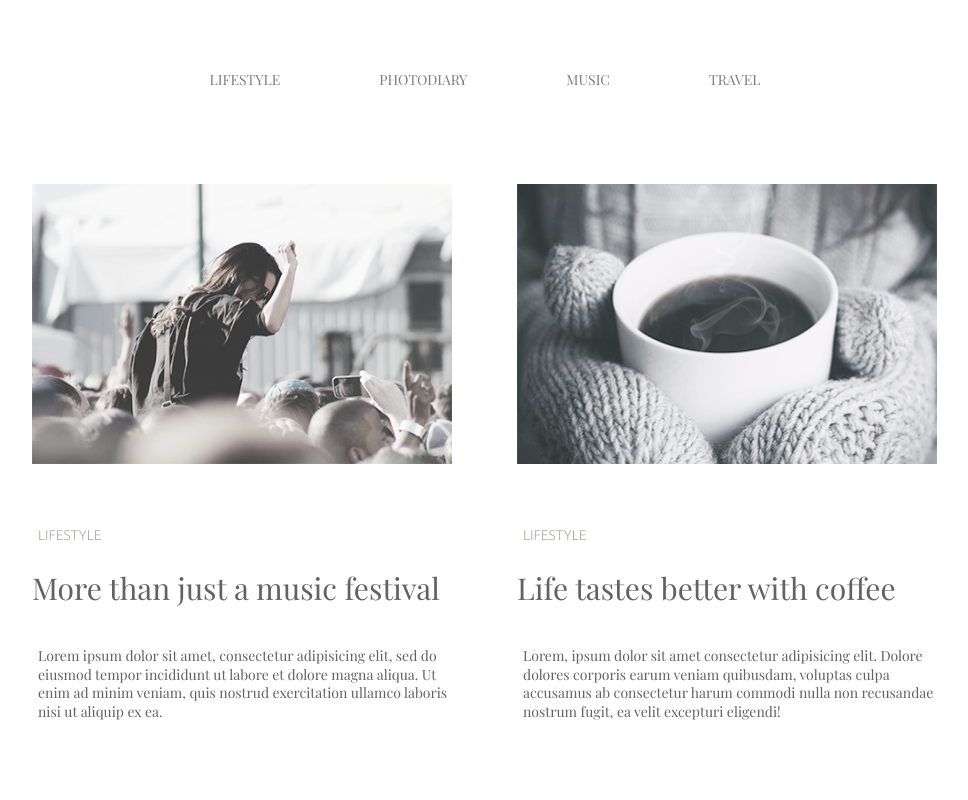
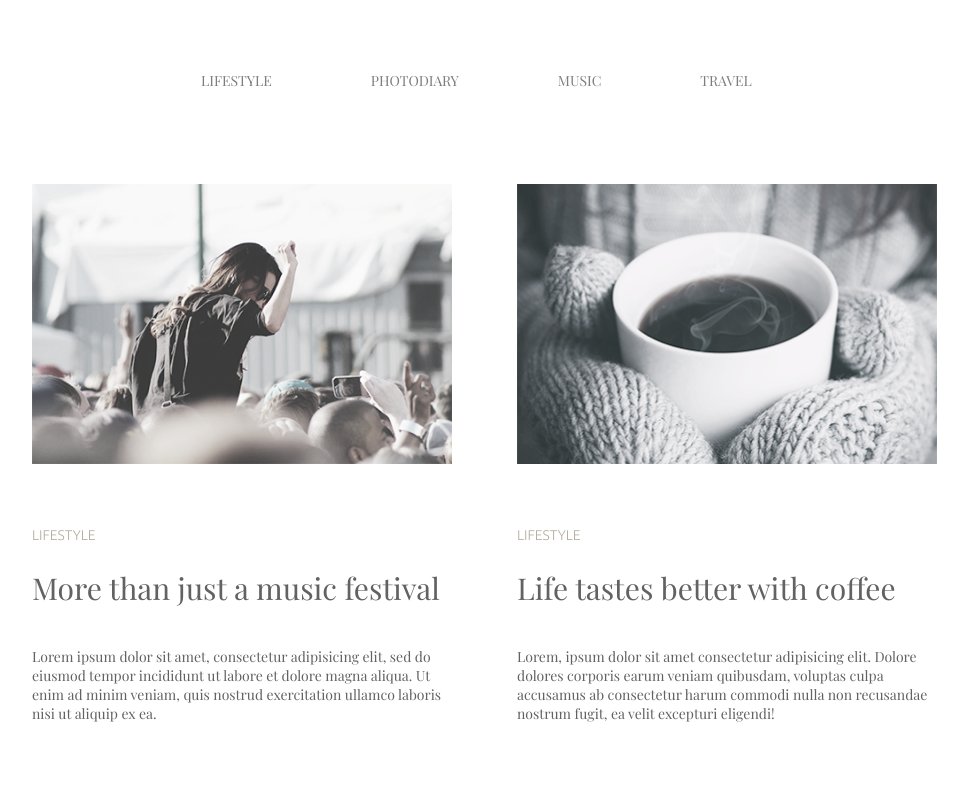
Before and after one commit to CodingNORVINS/PhotoBlog_CSS, a plain HTML site: page index.html in a window 1280 px wide. Shown: the top 800 px of the page, without its empty margins (155-1123 px from the left). Drawn offline with nearby package versions, Linux system fonts and the light colour scheme; a web font is replaced by a local one.

Commit message:
i hope fix

```diff
--- a/css/reset.css
+++ b/css/reset.css
@@ -106,10 +106,6 @@ section {
 	display: block;
 }
 
-body {
-	line-height: 1;
-}
-
 ol,
 ul {
 	list-style: none;
--- a/css/style.css
+++ b/css/style.css
@@ -11,8 +11,7 @@
 body {
 	font-family: var(--main-font);
 	font-size: 14px;
-	background-color: var(--background-color);
-	line-height: 18.66px;
+	line-height: 19px;
 }
 
 .container {
@@ -22,38 +21,33 @@ body {
 
 .header {
 	padding-top: 71px;
-	padding-bottom: 94px;
 }
 .header-list {
-	display: -webkit-box;
-	display: -ms-flexbox;
 	display: flex;
 	gap: 99px;
 	list-style-type: none;
 	text-transform: uppercase;
-	-webkit-box-pack: center;
-	-ms-flex-pack: center;
-	justify-content: center;
+	/* justify-content: center; */
+	padding-right: 183px;
+	padding-left: 169px;
 }
 .header-link {
-	color: rgb(125, 125, 125);
+	color: var(--paragraph-color);
 	font-weight: inherit;
-	font-weight: 400;
-	font-size: 14px;
 }
 .header-link:hover {
-	color: rgb(3, 169, 244);
+	color: var(--link-color);
 }
 
 .hero {
-	padding-bottom: 66px;
+	margin-top: 94px;
+	margin-bottom: 64px;
 }
 
 .hero-list {
 	display: flex;
 	flex-wrap: wrap;
 	row-gap: 130px;
-	-moz-column-gap: 65px;
 	column-gap: 65px;
 	padding-bottom: 90px;
 }
@@ -62,8 +56,8 @@ body {
 }
 
 .hero-item {
-	max-width: 420px;
-	max-height: 542px;
+	width: 420px;
+	height: 542px;
 }
 
 .hero-subtitle {
@@ -71,7 +65,6 @@ body {
 	color: var(--article-text-color);
 	font-size: inherit;
 	text-transform: uppercase;
-	padding-left: 6px;
 	padding-bottom: 28px;
 	font-family: var(--secondary-font);
 	color: var(--subtitle-color);
@@ -86,7 +79,6 @@ body {
 
 .hero-description {
 	color: var(--article-text-color);
-	padding-left: 6px;
 	padding-top: 44px;
 }
 
--- a/index.html
+++ b/index.html
@@ -3,10 +3,6 @@
 	<head>
 		<meta charset="utf-8" />
 		<meta name="viewport" content="width=device-width, initial-scale=1.0" />
-		<link
-			href="https://necolas.github.io/normalize.css/8.0.1/normalize.css"
-			rel="stylesheet"
-		/>
 		<title>Photoblog (CSS)</title>
 		<link href="css/reset.css" rel="stylesheet" />
 		<link href="css/style.css" rel="stylesheet" />
```
